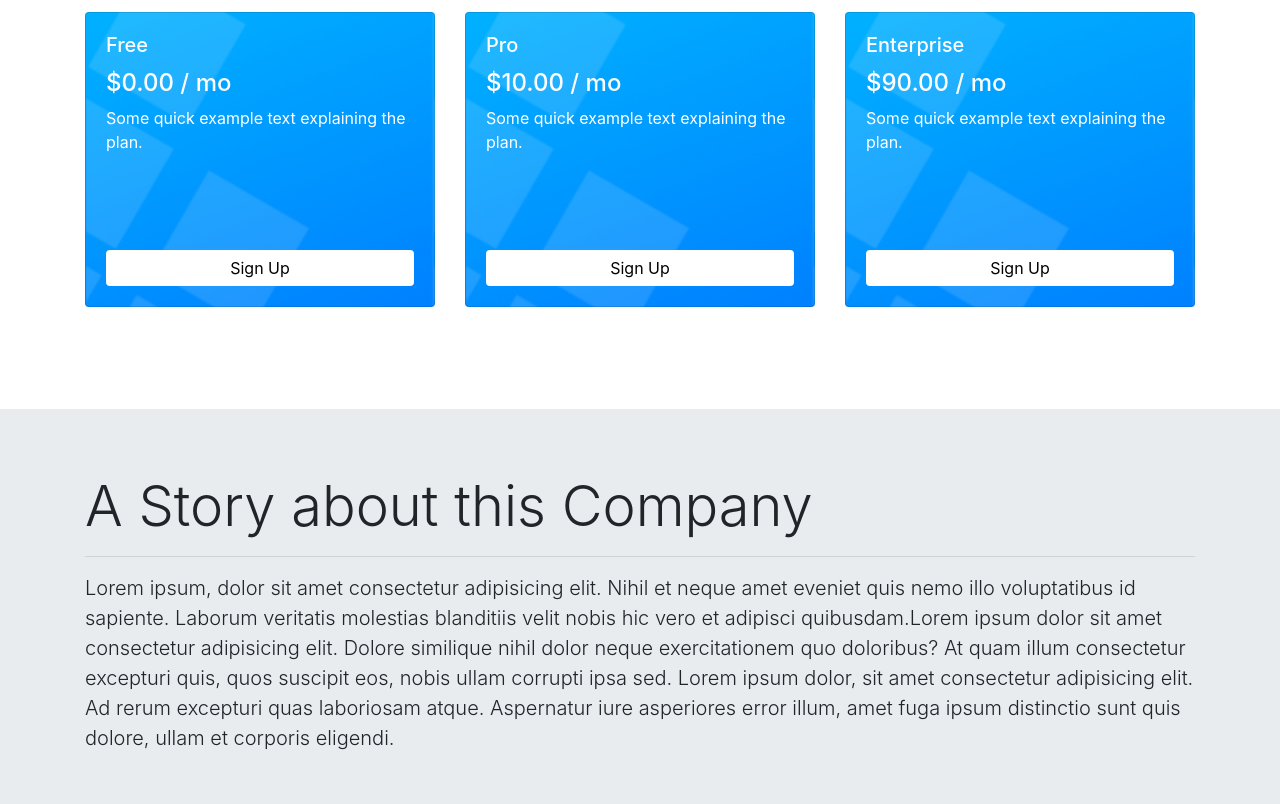
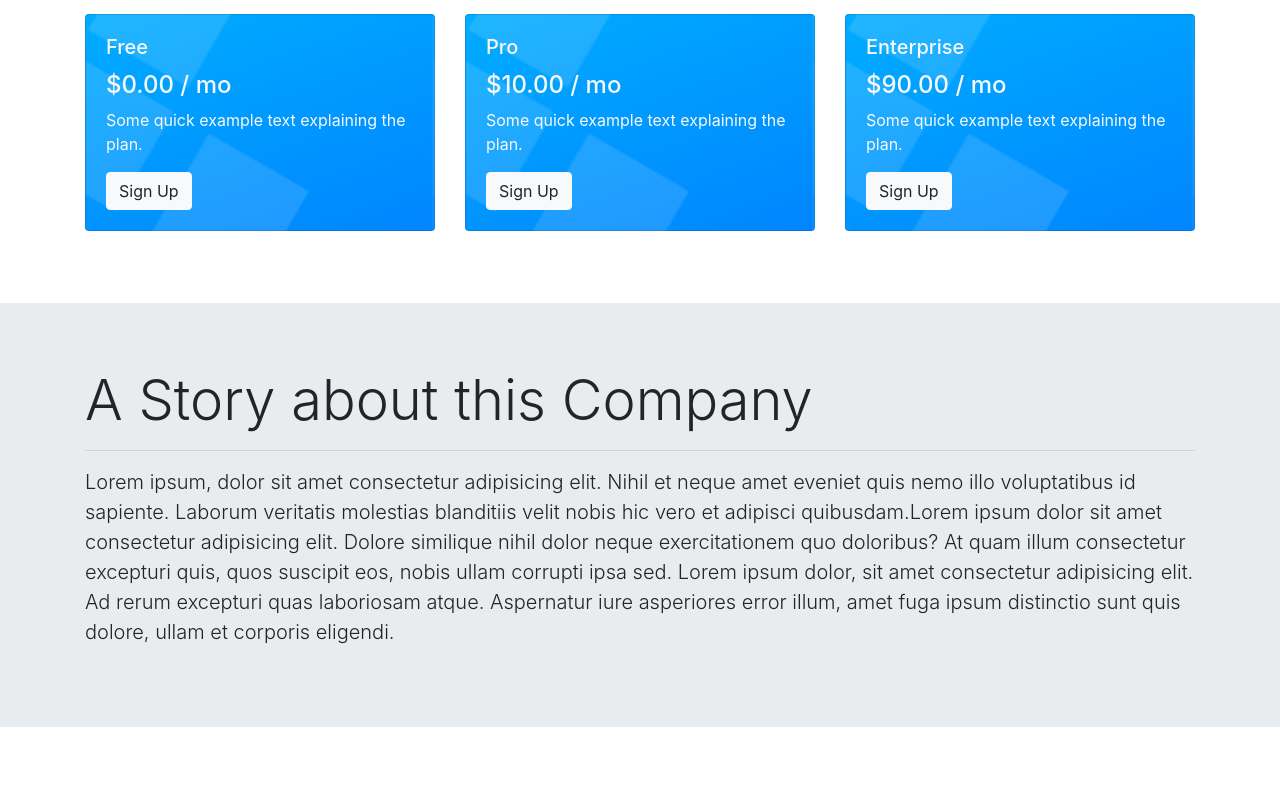
Before and after one commit to Jordanwbutterwick/HTML-Project-3-Bootstrap, a plain HTML site: page Bootstrap Mockup Project/index.html in a window 1280 px wide. Shown: the part 531-1335 px from the top of the page. Drawn offline with nearby package versions, Linux system fonts and the light colour scheme.

Commit message:
Removed all of my custom styles

```diff
--- a/Bootstrap Mockup Project/index.html
+++ b/Bootstrap Mockup Project/index.html
@@ -49,7 +49,7 @@
           earum rem, a neque laborum fugit. Nobis, facere aspernatur quasi quod,
           itaque est expedita error sapiente eos culpa officia corrupti nemo!
         </p>
-        <a class="btn btn-primary btn-lg" href="#" role="button">Learn more</a>
+        <a class="btn btn-light btn-lg" href="#" role="button">Learn more</a>
       </div>
     </div>
     <br />
@@ -59,38 +59,38 @@
       <hr />
       <div class="row">
         <div class="col-md-4">
-          <div class="card styled-card">
+          <div class="card styled-card text-light">
             <div class="card-body">
               <h5 class="card-title">Free</h5>
               <h4>$0.00 / mo</h4>
               <p class="card-text">
                 Some quick example text explaining the plan.
               </p>
-              <a href="#" class="btn btn-primary styled-card-button">Sign Up</a>
+              <a href="#" class="btn btn-light styled-card-button">Sign Up</a>
             </div>
           </div>
         </div>
         <div class="col-md-4">
           <div class="card styled-card">
-            <div class="card-body">
+            <div class="card-body text-light">
               <h5 class="card-title">Pro</h5>
               <h4>$10.00 / mo</h4>
               <p class="card-text">
                 Some quick example text explaining the plan.
               </p>
-              <a href="#" class="btn btn-primary styled-card-button">Sign Up</a>
+              <a href="#" class="btn btn-light styled-card-button">Sign Up</a>
             </div>
           </div>
         </div>
         <div class="col-md-4">
-          <div class="card styled-card">
+          <div class="card styled-card text-light">
             <div class="card-body">
               <h5 class="card-title">Enterprise</h5>
               <h4>$90.00 / mo</h4>
               <p class="card-text">
                 Some quick example text explaining the plan.
               </p>
-              <a href="#" class="btn btn-primary styled-card-button">Sign Up</a>
+              <a href="#" class="btn btn-light styled-card-button">Sign Up</a>
             </div>
           </div>
         </div>
@@ -175,7 +175,7 @@
         </div>
       </div>
     </div>
-    <div class="copyright">
+    <div class="copyright text-light">
       <div class="container">
         <br />
         <h4>© 2019</h4>
--- a/Bootstrap Mockup Project/styles/styles.css
+++ b/Bootstrap Mockup Project/styles/styles.css
@@ -4,25 +4,13 @@
   background-position: center;
   background-attachment: fixed;
 }
-.btn-primary {
-  background-color: white;
-  color: black;
-  border: none;
-}
 .styled-card {
-  color: white;
-  margin-bottom: 30px;
   background-image: url("../assets/img/card-blue.png");
   background-size: cover;
   background-position: center;
   background-attachment: fixed;
 }
-.styled-card-button {
-  margin-top: 5em;
-  width: 100%;
-}
 .copyright {
   background-image: url("../assets/img/hero-lg.svg");
   background-attachment: fixed;
-  color: white;
 }
```
